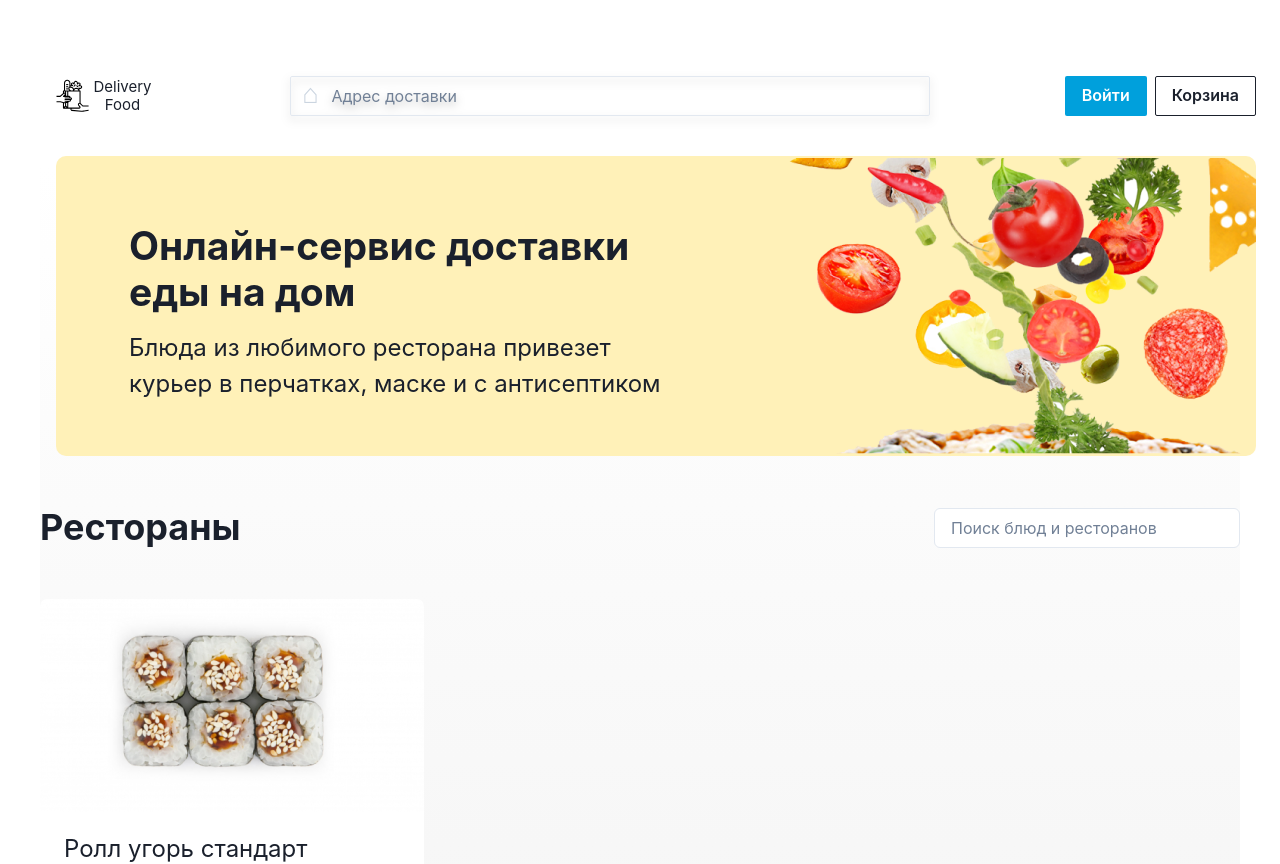
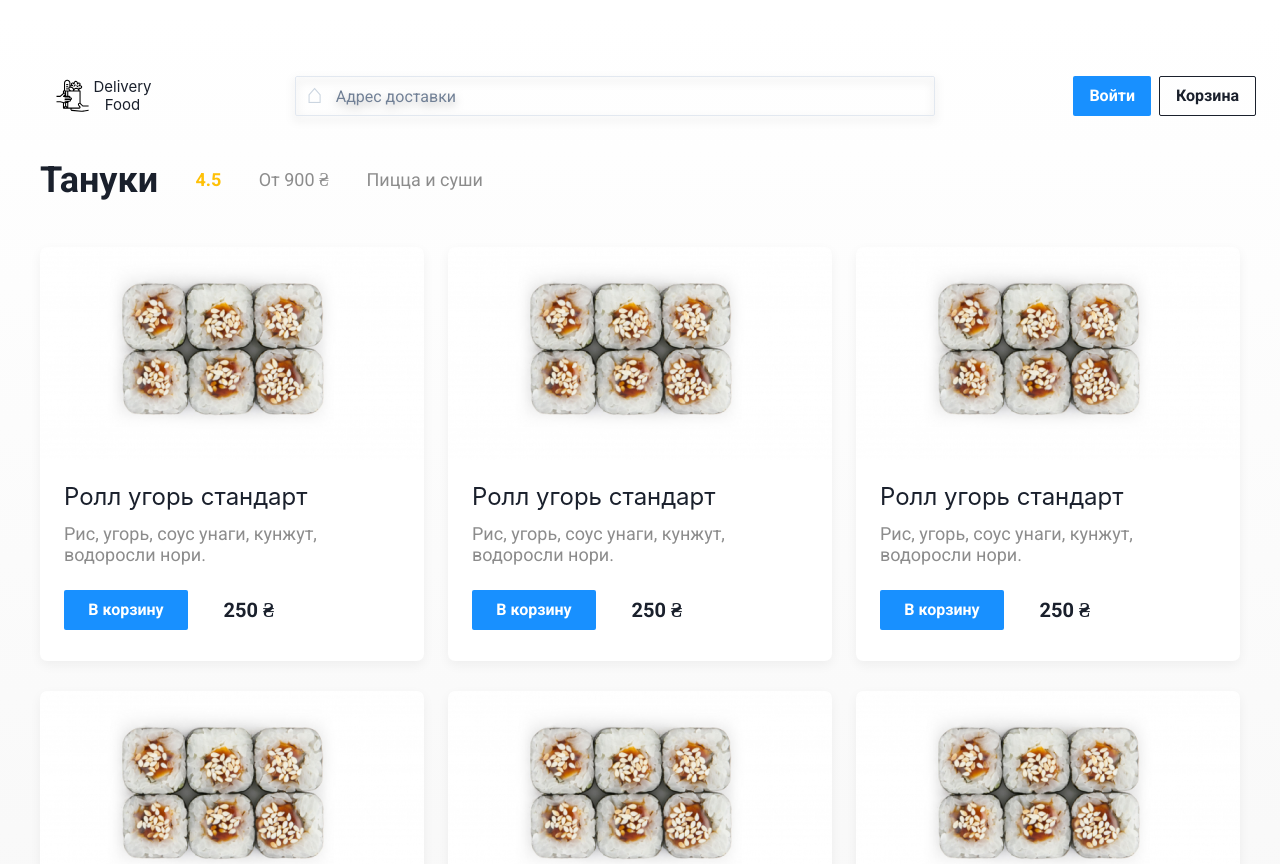
Before and after one commit to nuki1048/react-delivery-app, a React (Vite) app: page / in a window 1280 px wide. Shown: the top 864 px of the page. Built offline with nearby package versions, Linux system fonts and the light colour scheme.

Commit message:
made a mainPage,restaurantPage

```diff
--- a/src/App.css
+++ /dev/null
@@ -1,51 +0,0 @@
-#root {
-  max-width: 1280px;
-  margin: 0 auto;
-  padding: 2rem;
-  text-align: center;
-}
-.body {
-  font-family: "Roboto", sans-serif;
-}
-.logo {
-  height: 6em;
-  padding: 1.5em;
-  will-change: filter;
-  transition: filter 300ms;
-}
-.logo:hover {
-  filter: drop-shadow(0 0 2em #646cffaa);
-}
-.logo.react:hover {
-  filter: drop-shadow(0 0 2em #61dafbaa);
-}
-
-@keyframes logo-spin {
-  from {
-    transform: rotate(0deg);
-  }
-  to {
-    transform: rotate(360deg);
-  }
-}
-
-@media (prefers-reduced-motion: no-preference) {
-  a:nth-of-type(2) .logo {
-    animation: logo-spin infinite 20s linear;
-  }
-}
-
-.card {
-  padding: 2em;
-}
-
-.read-the-docs {
-  color: #888;
-}
-.main {
-  background: linear-gradient(
-    180deg,
-    rgba(245, 245, 245, 0) 1.04%,
-    #f5f5f5 100%
-  );
-}
--- a/src/App.jsx
+++ /dev/null
@@ -1,35 +0,0 @@
-import { Box, Flex, Heading, Input } from "@chakra-ui/react";
-import "./App.css";
-import AppBanner from "./components/appBanner/AppBanner";
-import AppFooter from "./components/appFooter/AppFooter";
-import AppHeader from "./components/appHeader/AppHeader";
-import RestaurantItem from "./components/restaurantItem/RestaurantItem";
-import MenuItem from "./components/menuItem/MenuItem";
-function App() {
-  return (
-    <>
-      <AppHeader />
-      <Box
-        as="section"
-        background="linear-gradient(180deg,rgba(245, 245, 245, 0) 1.04%,#f5f5f5 100%)"
-      >
-        <AppBanner />
-        <Flex p="50px 0 " justify="space-between" align="center">
-          <Heading as="h5" className="font-bold text-4xl">
-            Рестораны
-          </Heading>
-          <Input
-            placeholder="Поиск блюд и ресторанов"
-            w="306px"
-            h="40px"
-            backgroundColor="#FFF"
-          />
-        </Flex>
-        <MenuItem />
-      </Box>
-      <AppFooter />
-    </>
-  );
-}
-
-export default App;
--- /dev/null
+++ b/src/components/app/App.jsx
@@ -0,0 +1,12 @@
+import { Box } from "@chakra-ui/react";
+import MainPage from "../pages/mainPage/MainPage";
+import RestaurantPage from "../pages/restaurantPage/RestaurantPage";
+function App() {
+  return (
+    <>
+      <RestaurantPage />
+    </>
+  );
+}
+
+export default App;
--- a/src/components/appFooter/AppFooter.jsx
+++ b/src/components/appFooter/AppFooter.jsx
@@ -7,7 +7,7 @@ import instagram from "../../assets/instagram.svg";
 import vk from "../../assets/vk.svg";
 const AppFooter = () => {
   return (
-    <Box h="150px" p="60px 0 ">
+    <Box h="150px" p="60px 0">
       <AppContainer>
         <Flex w="1200px" align="center" justify={"space-between"}>
           <AppLogo />
--- a/src/components/appHeader/AppHeader.jsx
+++ b/src/components/appHeader/AppHeader.jsx
@@ -41,7 +41,7 @@ const AppHeader = () => {
         </InputGroup>
 
         <ButtonGroup>
-          <Button colorScheme="linkedin" borderRadius="2px">
+          <Button backgroundColor="brand.blue" color="#fff" borderRadius="2px">
             Войти
           </Button>
           <Button borderRadius="2px" colorScheme="grey" variant="outline">
--- a/src/components/menuItem/MenuItem.jsx
+++ b/src/components/menuItem/MenuItem.jsx
@@ -11,6 +11,7 @@ const MenuItem = () => {
       borderRadius="7px"
       background={`url(${sushi}) top center no-repeat`}
       backgroundColor="#FFF"
+      boxShadow="0px 4px 12px rgba(0, 0, 0, 0.05)"
     >
       <Flex flexDirection="column" textAlign="left">
         <Heading as="h3" fontWeight="400" fontSize="24px" lineHeight="32px">
@@ -33,7 +34,13 @@ const MenuItem = () => {
         justify="space-between"
         align="center"
       >
-        <Button w="124px" h="40px" colorScheme="linkedin" borderRadius="2px">
+        <Button
+          w="124px"
+          h="40px"
+          backgroundColor="brand.blue"
+          color="#fff"
+          borderRadius="2px"
+        >
           В корзину
         </Button>
         <Text fontWeight="700" fontSize="20px" lineHeight="32px">
--- /dev/null
+++ b/src/components/pages/mainPage/MainPage.jsx
@@ -0,0 +1,45 @@
+import React from "react";
+import { Box, Flex, Grid, Heading, Input } from "@chakra-ui/react";
+
+import AppHeader from "../../appHeader/AppHeader";
+import AppBanner from "../../appBanner/AppBanner";
+import MenuItem from "../../menuItem/MenuItem";
+import AppFooter from "../../appFooter/AppFooter";
+import RestaurantItem from "../../restaurantItem/RestaurantItem";
+
+const MainPage = () => {
+  return (
+    <>
+      <AppHeader />
+      <Box as="section">
+        <AppBanner />
+        <Flex p="50px 0 " justify="space-between" align="center">
+          <Heading as="h5" className="font-bold text-4xl">
+            Рестораны
+          </Heading>
+          <Input
+            placeholder="Поиск блюд и ресторанов"
+            w="306px"
+            h="40px"
+            backgroundColor="#FFF"
+          />
+        </Flex>
+        <Grid
+          p="46px 0 90px 0 "
+          templateColumns="repeat(3,1fr)"
+          gap="30px 24px"
+        >
+          <RestaurantItem />
+          <RestaurantItem />
+          <RestaurantItem />
+          <RestaurantItem />
+          <RestaurantItem />
+          <RestaurantItem />
+        </Grid>
+      </Box>
+      <AppFooter />
+    </>
+  );
+};
+
+export default MainPage;
--- /dev/null
+++ b/src/components/pages/restaurantPage/RestaurantPage.jsx
@@ -0,0 +1,55 @@
+import React from "react";
+import { Flex, Input, Heading, Box, Text, Grid } from "@chakra-ui/react";
+
+import AppFooter from "../../appFooter/AppFooter";
+import AppHeader from "../../appHeader/AppHeader";
+import MenuItem from "../../menuItem/MenuItem";
+
+const RestaurantPage = () => {
+  return (
+    <>
+      <AppHeader />
+      <Flex mt="43px" w="443px" h="42px" align="center" justify="space-between">
+        <Text as="h5" fontWeight="700" fontSize="36px" lineHeight="42px">
+          Тануки
+        </Text>
+        <Text
+          fontWeight="700"
+          fontSize="18px"
+          lineHeight="32px"
+          color="brand.yellow"
+        >
+          4.5
+        </Text>
+        <Text
+          fontWeight="400"
+          fontSize="18px"
+          lineHeight="32px"
+          color="brand.gray"
+        >
+          От 900 ₴
+        </Text>
+        <Text
+          fontWeight="400"
+          fontSize="18px"
+          lineHeight="32px"
+          color="brand.gray"
+        >
+          Пицца и суши
+        </Text>
+      </Flex>
+      <Grid p="46px 0 90px 0 " templateColumns="repeat(3,1fr)" gap="30px 24px">
+        <MenuItem />
+        <MenuItem />
+        <MenuItem />
+        <MenuItem />
+        <MenuItem />
+        <MenuItem />
+      </Grid>
+
+      <AppFooter />
+    </>
+  );
+};
+
+export default RestaurantPage;
--- a/src/main.jsx
+++ b/src/main.jsx
@@ -1,11 +1,34 @@
-import { ChakraProvider } from "@chakra-ui/react";
+import { Box, ChakraProvider, extendTheme } from "@chakra-ui/react";
 import React from "react";
 import ReactDOM from "react-dom/client";
-import App from "./App";
-import "./index.css";
+import App from "./components/app/App";
+import "./styles/Style.css";
 
+// extend the theme
+
+const colors = {
+  brand: {
+    blue: "#1890FF",
+    yellow: "#FFC107",
+    gray: "#8C8C8C",
+  },
+};
+const fonts = {
+  body: "Roboto",
+};
+const styles = {
+  global: {
+    body: {
+      bg: "linear-gradient(180deg, rgba(245, 245, 245, 0) 1.04%, #F5F5F5 100%)",
+      bgColor: "#fff",
+    },
+  },
+};
+const theme = extendTheme({ colors, fonts, styles });
 ReactDOM.createRoot(document.getElementById("root")).render(
-  <ChakraProvider>
-    <App />
+  <ChakraProvider theme={theme}>
+    <Box>
+      <App />
+    </Box>
   </ChakraProvider>
 );
--- a/src/index.css
+++ b/src/styles/Style.css
@@ -13,6 +13,12 @@
   -webkit-font-smoothing: antialiased;
   -moz-osx-font-smoothing: grayscale;
   -webkit-text-size-adjust: 100%;
+}
+#root {
+  max-width: 1280px;
+  margin: 0 auto;
+  padding: 2rem;
+  text-align: center;
 }
 
 a {
@@ -30,41 +36,15 @@ body {
   place-items: center;
   min-width: 320px;
   min-height: 100vh;
+  font-family: "Roboto", sans-serif;
+  background: linear-gradient(
+    180deg,
+    rgba(245, 245, 245, 0) 1.04%,
+    #f5f5f5 100%
+  );
 }
 
 h1 {
   font-size: 3.2em;
   line-height: 1.1;
 }
-
-button {
-  border-radius: 8px;
-  border: 1px solid transparent;
-  padding: 0.6em 1.2em;
-  font-size: 1em;
-  font-weight: 500;
-  font-family: inherit;
-  background-color: #1a1a1a;
-  cursor: pointer;
-  transition: border-color 0.25s;
-}
-button:hover {
-  border-color: #646cff;
-}
-button:focus,
-button:focus-visible {
-  outline: 4px auto -webkit-focus-ring-color;
-}
-
-@media (prefers-color-scheme: light) {
-  :root {
-    color: #213547;
-    background-color: #ffffff;
-  }
-  a:hover {
-    color: #747bff;
-  }
-  button {
-    background-color: #f9f9f9;
-  }
-}
```
